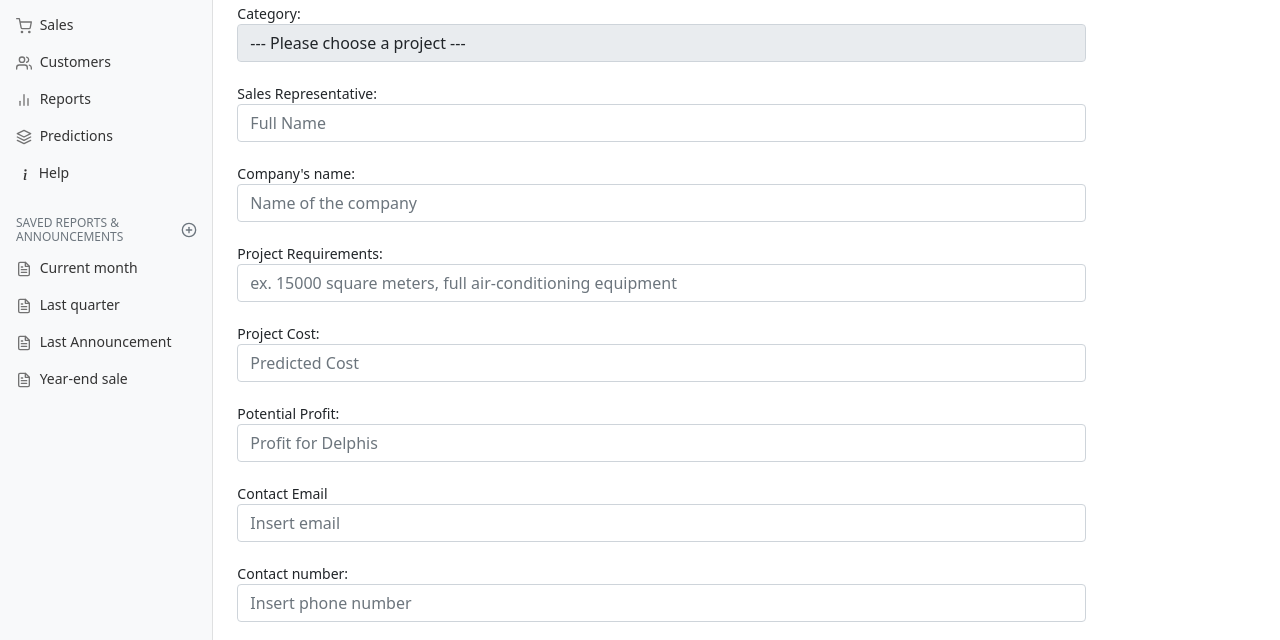
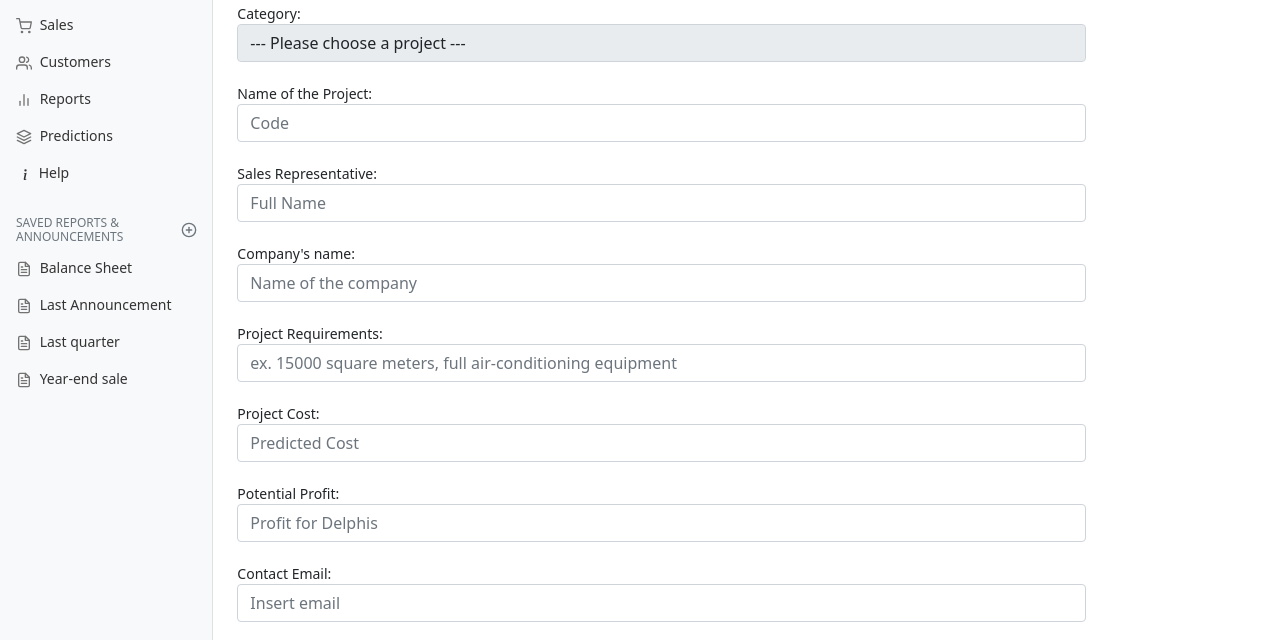
Before and after one commit to LeoDiam/Delphis_App_Demo, a website: page dataInsertion.html in a window 1280 px wide. Shown: the part 132-772 px from the top of the page. Drawn offline with Linux system fonts and the light colour scheme.

Commit message:
Update dataInsertion.html

```diff
--- a/dataInsertion.html
+++ b/dataInsertion.html
@@ -107,28 +107,28 @@
                 </ul>
 
                 <h6 class="sidebar-heading d-flex justify-content-between align-items-center px-3 mt-4 mb-1 text-muted">
-                    <span>Saved reports & announcements</span>
+                    <span>Saved Reports & Announcements</span>
                     <a class="link-secondary" href="#" aria-label="Add a new report">
                         <span data-feather="plus-circle"></span>
                     </a>
                 </h6>
                 <ul class="nav flex-column mb-2">
                     <li class="nav-item">
-                        <a class="nav-link" href="#">
+                        <a class="nav-link" href="Balance_Sheet.pdf" target="_blank">
                             <span data-feather="file-text"></span>
-                            Current month
+                            Balance Sheet
+                        </a>
+                    </li>
+                    <li class="nav-item">
+                        <a class="nav-link" href="announcement_delphis.pdf" target="_blank">
+                            <span data-feather="file-text"></span>
+                            Last Announcement
                         </a>
                     </li>
                     <li class="nav-item">
                         <a class="nav-link" href="#">
                             <span data-feather="file-text"></span>
                             Last quarter
-                        </a>
-                    </li>
-                    <li class="nav-item">
-                        <a class="nav-link" href="announcement_delphis.pdf">
-                            <span data-feather="file-text"></span>
-                            Last Announcement
                         </a>
                     </li>
                     <li class="nav-item">
@@ -177,6 +177,13 @@
                     </div>
                     <br>
                     <div class="form-group">
+                        <label for="am1" class="col-sm-2 control-label">Name of the Project: </label>
+                        <div class="col-sm-10">
+                            <input type="text" id="am1" name="student_am" class="form-control" placeholder="Code" required>
+                        </div>
+                    </div>
+                    <br>
+                    <div class="form-group">
                         <label for="am1" class="col-sm-2 control-label">Sales Representative: </label>
                         <div class="col-sm-10">
                             <input type="text" id="am1" name="student_am" class="form-control" placeholder="Full Name" required>
@@ -212,7 +219,7 @@
                     </div>
                     <br>
                     <div class="form-group">
-                        <label for="email" class="col-sm-2 control-label">Contact Email </label>
+                        <label for="email" class="col-sm-2 control-label">Contact Email: </label>
                         <div class="col-sm-10">
                             <input type="email" id="email" name="student_email" class="form-control" placeholder="Insert email" required>
                         </div>
@@ -268,6 +275,7 @@
                             </label>
                         </div>
                     </div>
+                    <br>
                     <div class="form-group">
                         <label for="phone" class="col-sm-2 control-label">Comments: </label>
                         <div class="col-sm-10">
```
